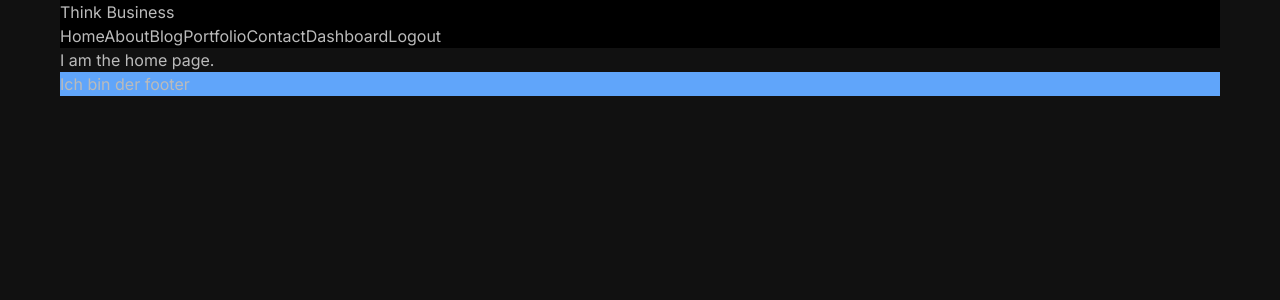
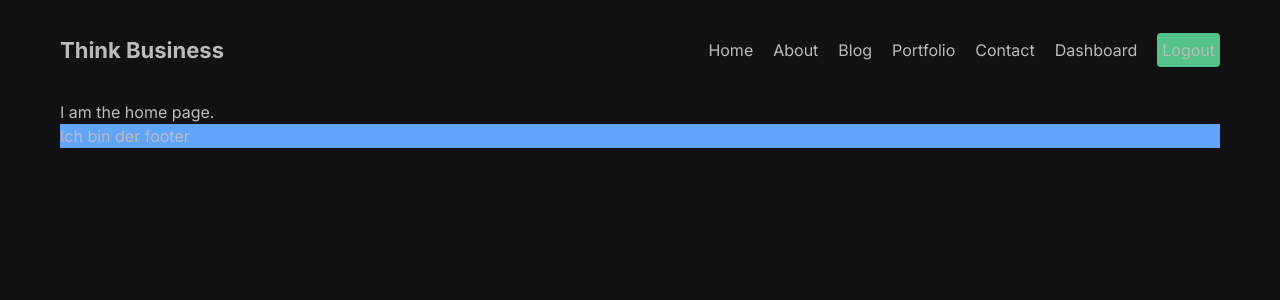
Before and after one commit to FrancisFlow/Next-full-stack, a Next.js app: page / in a window 1280 px wide. Shown: the top 300 px of the page. Built offline with nearby package versions, Linux system fonts and the light colour scheme.

Commit message:
Added module classes to navbar and spaced nav elements

```diff
--- a/src/components/navbar/Navbar.js
+++ b/src/components/navbar/Navbar.js
@@ -41,7 +41,7 @@ const Navbar = () => {
     return (
         <>
         <div className={styles.container}>
-            <Link href={"/"}>
+            <Link className={styles.logo} href={"/"}>
                 Think Business
             </Link>
 
--- a/src/components/navbar/navbar.module.css
+++ b/src/components/navbar/navbar.module.css
@@ -1,3 +1,24 @@
 .container {
-    background-color: black;
+    height: 100px;
+    display: flex;
+    justify-content: space-between;
+    align-items: center;
+
 }
+.logo {
+    font-weight: bold;
+    font-size: 22px;
+
+}
+
+.links {
+    display: flex;
+    align-items: center;
+    gap: 20px;
+}
+.logout {
+    padding: 5px;
+    border: none;
+    background-color: #53c28b;
+    border-radius: 4px;
+}
```
